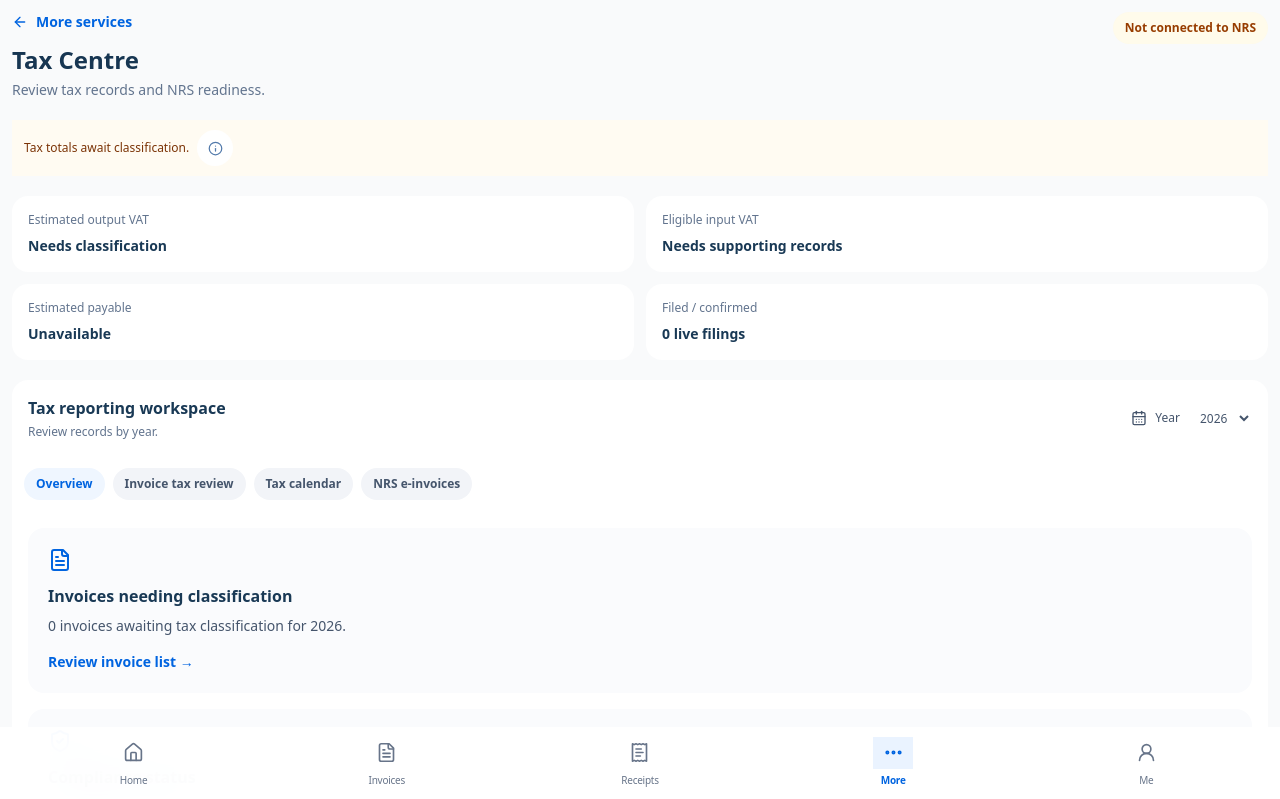
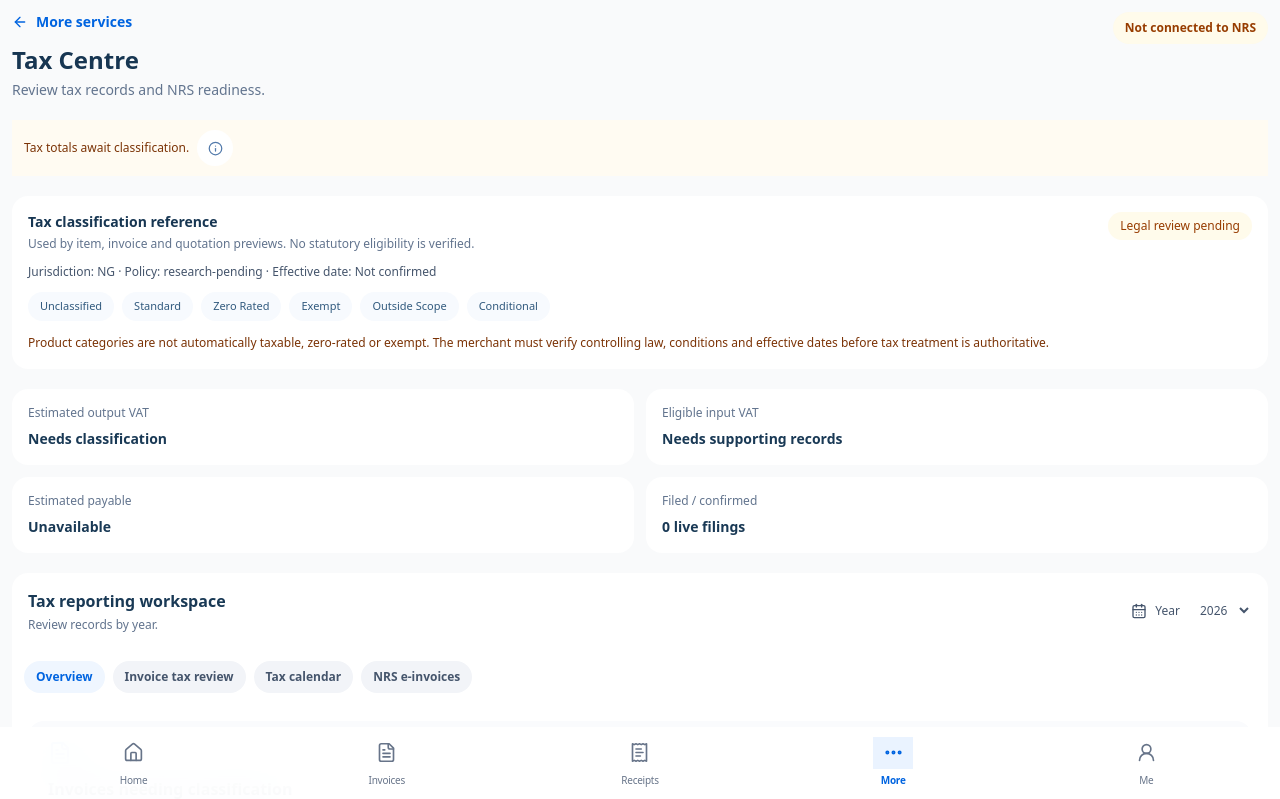
Before and after one commit to octalve-core/octalve-invoice, a Next.js app: page /dashboard/tax-centre in a window 1280 px wide. Shown: the top 799 px of the page. Built offline with nearby package versions, Linux system fonts and the light colour scheme.

Commit message:
Z02: surface canonical, research-pending tax classification contract in Tax Centre

```diff
--- a/app/(dashboard)/dashboard/tax-centre/page.tsx
+++ b/app/(dashboard)/dashboard/tax-centre/page.tsx
@@ -9,11 +9,12 @@ import {useAccessibleDialog} from "@/src/features/records/components/useAccessib
 import {RecordDataTable} from "@/src/features/records/components/RecordDataTable";
 import {NrsReadinessPanel} from "@/src/features/finance/NrsReadinessPanel";
 import {SetupInfoNote} from "@/src/features/merchant-setup/SetupInfoNote";
+import {taxTreatments} from "@/src/features/tax/tax-domain";
 type View="overview"|"invoices"|"calendar"|"nrs";
 const views:{value:View;label:string}[]=[{value:"overview",label:"Overview"},{value:"invoices",label:"Invoice tax review"},{value:"calendar",label:"Tax calendar"},{value:"nrs",label:"NRS e-invoices"}];
 const periods=["2024","2025","2026"] as const;
 export default function TaxCentre(){
- const {settings}=useMerchantPreview();
+ const {settings,taxPolicy}=useMerchantPreview();
  const reference=(id:string)=>formatDocumentNumber(settings.businessName||"Octalve Limited",Number(id),"invoice");
  const [view,setView]=useState<View>("overview"),[period,setPeriod]=useState<string>("2026"),[query,setQuery]=useState(""),[detail,setDetail]=useState<string|null>(null),[filterOpen,setFilterOpen]=useState(false);
  useAccessibleDialog(Boolean(filterOpen||detail),()=>{setFilterOpen(false);setDetail(null);});
@@ -23,6 +24,14 @@ export default function TaxCentre(){
  return <main className="min-w-0 space-y-5 pb-12">
   <div className="flex flex-wrap items-start justify-between gap-3"><div><Link href="/dashboard/other-services" className="inline-flex items-center gap-2 text-sm font-semibold text-[#0064E0]"><ArrowLeft size={16}/> More services</Link><h1 className="mt-2 text-2xl font-bold text-[#173652] sm:text-3xl">Tax Centre</h1><p className="mt-1 text-sm text-slate-500">Review tax records and NRS readiness.</p></div><span className="rounded-full bg-amber-50 px-3 py-2 text-xs font-semibold text-amber-800">Not connected to NRS</span></div>
   <div className="flex items-center gap-2 rounded-xl border border-[#F4E6C4] bg-[#FFFBF2] px-3 py-2.5 text-xs text-amber-900"><span className="font-medium">Tax totals await classification.</span><SetupInfoNote title="Why no tax estimate?" detail="An invoice or payment total cannot determine tax owed. Verify the business tax profile, item-level tax categories, eligible input credits and reporting periods first. No filings or NRS confirmations exist in this workspace."/></div>
+  <section aria-label="Shared tax classification contract" className="min-w-0 rounded-2xl border border-blue-100 bg-white p-4 sm:p-5">
+   <div className="flex flex-wrap items-start justify-between gap-3"><div><h2 className="text-sm font-semibold text-[#173652]">Tax classification reference</h2>
+    <p className="mt-1 text-xs text-slate-500">Used by item, invoice and quotation previews. No statutory eligibility is verified.</p></div>
+    <span className="rounded-full bg-amber-50 px-3 py-1.5 text-xs text-amber-800">{taxPolicy.status==="research-pending"?"Legal review pending":"Owner-reviewed proposal"}</span></div>
+   <p className="mt-3 text-xs text-slate-600">Jurisdiction: {taxPolicy.jurisdiction} · Policy: {taxPolicy.version} · Effective date: {taxPolicy.effectiveFrom||"Not confirmed"}</p>
+   <div className="mt-3 flex flex-wrap gap-2">{taxTreatments.map(t=><span key={t} className="rounded-full border border-[#E2EBF5] bg-[#F7FAFE] px-3 py-1.5 text-[11px] capitalize text-[#315A7E]">{t.replaceAll("-"," ")}</span>)}</div>
+   <p className="mt-3 text-xs leading-5 text-amber-900">Product categories are not automatically taxable, zero-rated or exempt. The merchant must verify controlling law, conditions and effective dates before tax treatment is authoritative.</p>
+  </section>
   <div className="grid grid-cols-2 gap-3 xl:grid-cols-4">{[
     ["Estimated output VAT","Needs classification"],["Eligible input VAT","Needs supporting records"],["Estimated payable","Unavailable"],["Filed / confirmed","0 live filings"]
    ].map(([label,value])=><article key={label} className="min-w-0 rounded-2xl border border-slate-100 bg-white p-4 shadow-sm"><p className="text-xs text-slate-500">{label}</p><p className="mt-2 break-words text-sm font-bold text-[#193955] sm:text-base">{value}</p></article>)}</div>
```
